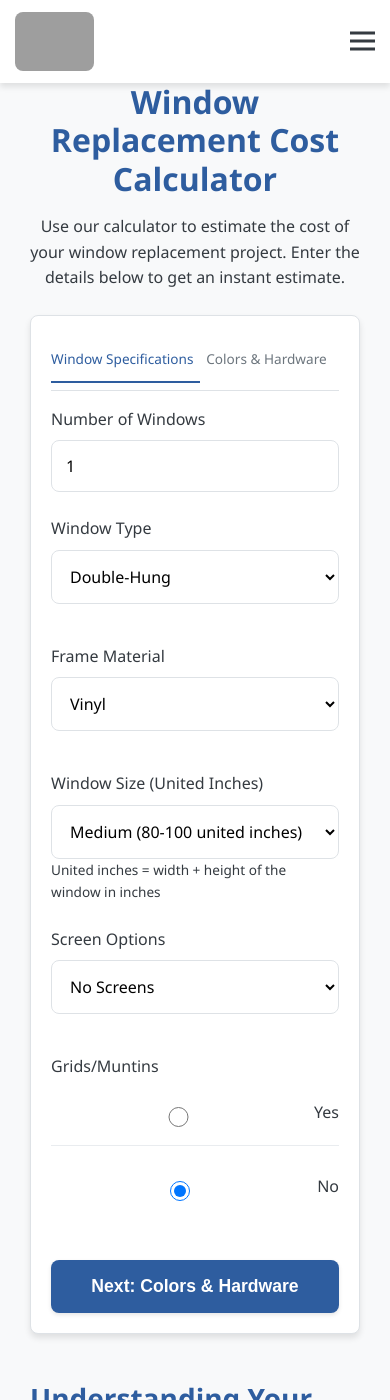
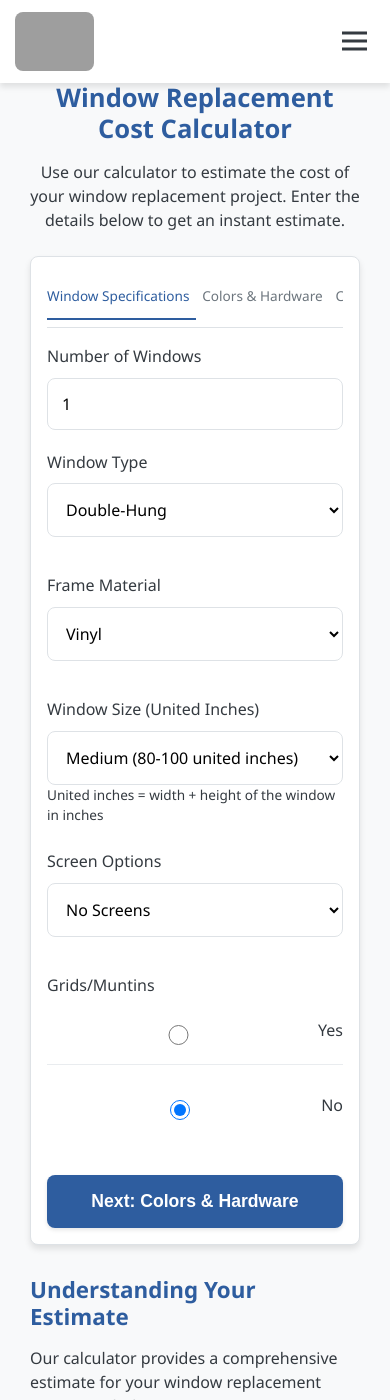
Before and after one commit to tim-amredev/replacement-window-costs, a Jekyll site: the page built from calculator.html, in a window 390 px wide and 1400 px high, cut to the strip 0-1400 px from the top of the window. Built offline with Jekyll 4.4.1, drawn with Linux system fonts in a browser that asks for light colours; grey boxes are pictures that could not be loaded.

Commit message:
Update styles.css

```diff
--- a/assets/css/styles.css
+++ b/assets/css/styles.css
@@ -565,11 +565,13 @@ textarea:focus {
   }
 
   /* Improved mobile form styles */
-  .radio-group, .checkbox-group {
+  .radio-group,
+  .checkbox-group {
     grid-template-columns: 1fr;
   }
 
-  .radio-option, .checkbox-option {
+  .radio-option,
+  .checkbox-option {
     padding: 0.5rem 0;
   }
 
@@ -637,7 +639,8 @@ textarea:focus {
   }
 
   /* Improved touch targets for very small screens */
-  .radio-option, .checkbox-option {
+  .radio-option,
+  .checkbox-option {
     padding: 0.625rem 0;
   }
 
@@ -676,3 +679,190 @@ textarea:focus {
 .hidden {
   display: none;
 }
+
+/* Enhanced Mobile Responsiveness - Global Styles */
+@media (max-width: 768px) {
+  /* Improve container padding */
+  .container {
+    padding: 0 15px;
+  }
+
+  /* Adjust card padding */
+  .card {
+    padding: 1.25rem;
+  }
+
+  /* Improve header responsiveness */
+  .site-header {
+    position: sticky;
+    top: 0;
+    z-index: 100;
+  }
+
+  /* Ensure buttons are touch-friendly */
+  .btn {
+    min-height: 44px;
+    display: flex;
+    align-items: center;
+    justify-content: center;
+  }
+
+  /* Improve form element spacing */
+  .form-group {
+    margin-bottom: 1.25rem;
+  }
+
+  /* Adjust typography for readability */
+  h1 {
+    font-size: 1.8rem;
+  }
+
+  h2 {
+    font-size: 1.5rem;
+    margin-top: 1.5rem;
+  }
+
+  h3 {
+    font-size: 1.3rem;
+  }
+
+  p {
+    font-size: 1rem;
+    line-height: 1.5;
+  }
+}
+
+@media (max-width: 480px) {
+  /* Further adjustments for very small screens */
+  h1 {
+    font-size: 1.6rem;
+  }
+
+  h2 {
+    font-size: 1.4rem;
+  }
+
+  h3 {
+    font-size: 1.2rem;
+  }
+
+  .card {
+    padding: 1rem;
+  }
+
+  /* Ensure section spacing is appropriate */
+  .section {
+    margin-bottom: 2rem;
+  }
+}
+
+/* Fix for mobile menu */
+@media (max-width: 768px) {
+  .mobile-menu-toggle {
+    display: block;
+    background: none;
+    border: none;
+    cursor: pointer;
+    padding: 0.5rem;
+    z-index: 101;
+  }
+
+  .mobile-menu-toggle span {
+    display: block;
+    width: 25px;
+    height: 3px;
+    background-color: var(--text-color);
+    margin: 5px 0;
+    transition: var(--transition);
+  }
+
+  .mobile-menu-toggle.active span:nth-child(1) {
+    transform: rotate(45deg) translate(5px, 5px);
+  }
+
+  .mobile-menu-toggle.active span:nth-child(2) {
+    opacity: 0;
+  }
+
+  .mobile-menu-toggle.active span:nth-child(3) {
+    transform: rotate(-45deg) translate(7px, -6px);
+  }
+
+  .main-nav {
+    display: none;
+    width: 100%;
+  }
+
+  .main-nav.active {
+    display: block;
+    position: absolute;
+    top: 100%;
+    left: 0;
+    width: 100%;
+    background-color: white;
+    box-shadow: var(--box-shadow);
+    padding: 1rem;
+    z-index: 100;
+  }
+
+  .main-nav ul {
+    flex-direction: column;
+    width: 100%;
+  }
+
+  .main-nav li {
+    margin: 0;
+    width: 100%;
+    border-bottom: 1px solid var(--light-gray);
+  }
+
+  .main-nav li:last-child {
+    border-bottom: none;
+  }
+
+  .main-nav a {
+    display: block;
+    padding: 0.75rem 0;
+    width: 100%;
+  }
+}
+
+/* Improve touch experience */
+@media (hover: none) and (pointer: coarse) {
+  /* Increase touch targets */
+  a,
+  button,
+  .btn,
+  input[type="radio"],
+  input[type="checkbox"] {
+    min-height: 44px;
+  }
+
+  /* Remove hover effects that don't work well on touch */
+  a:hover,
+  .btn:hover,
+  .card:hover {
+    transform: none;
+  }
+
+  /* Add active state for touch feedback */
+  a:active,
+  .btn:active,
+  .card:active {
+    opacity: 0.8;
+  }
+}
+
+/* Fix for iOS form elements */
+@supports (-webkit-touch-callout: none) {
+  input,
+  select,
+  textarea {
+    font-size: 16px !important;
+  }
+
+  /* Fix for iOS scrolling issues */
+  .form-tabs {
+    -webkit-overflow-scrolling: touch;
+  }
+}
```
